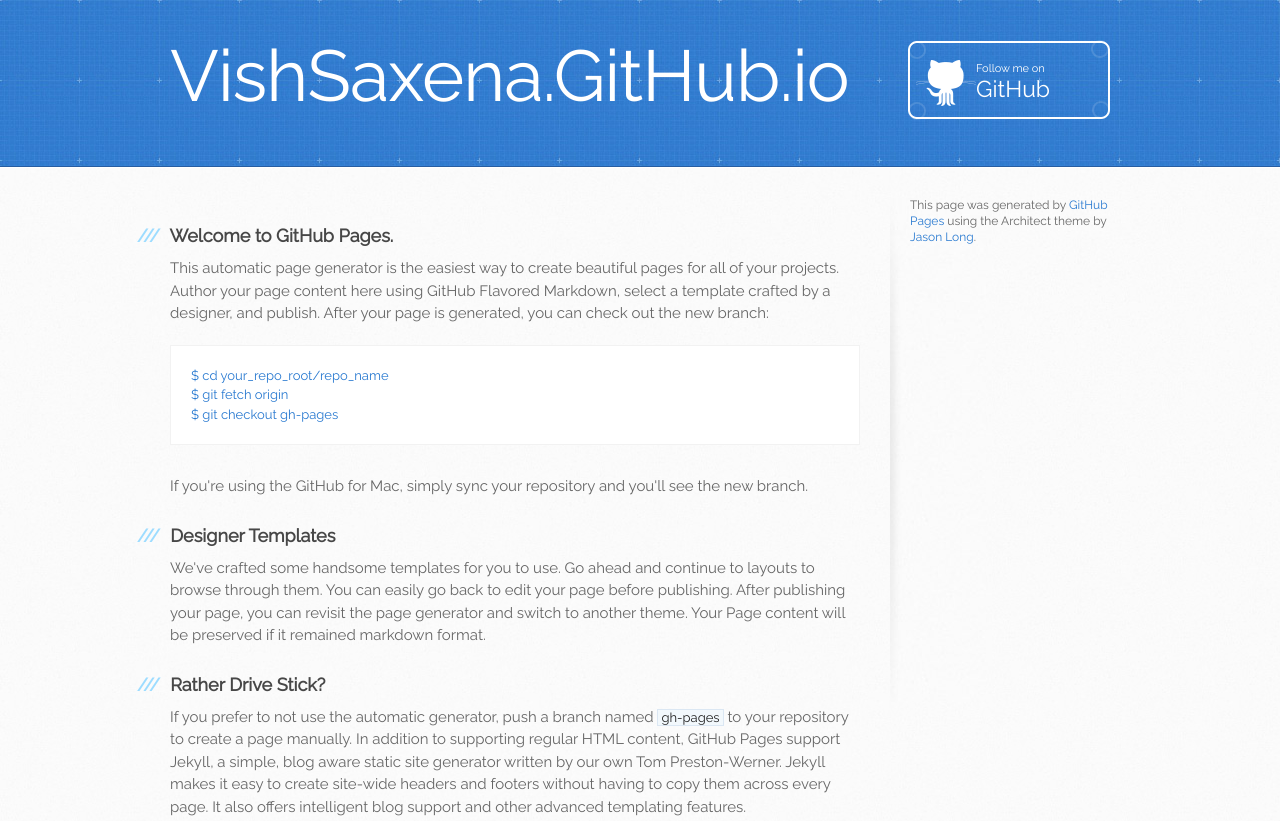
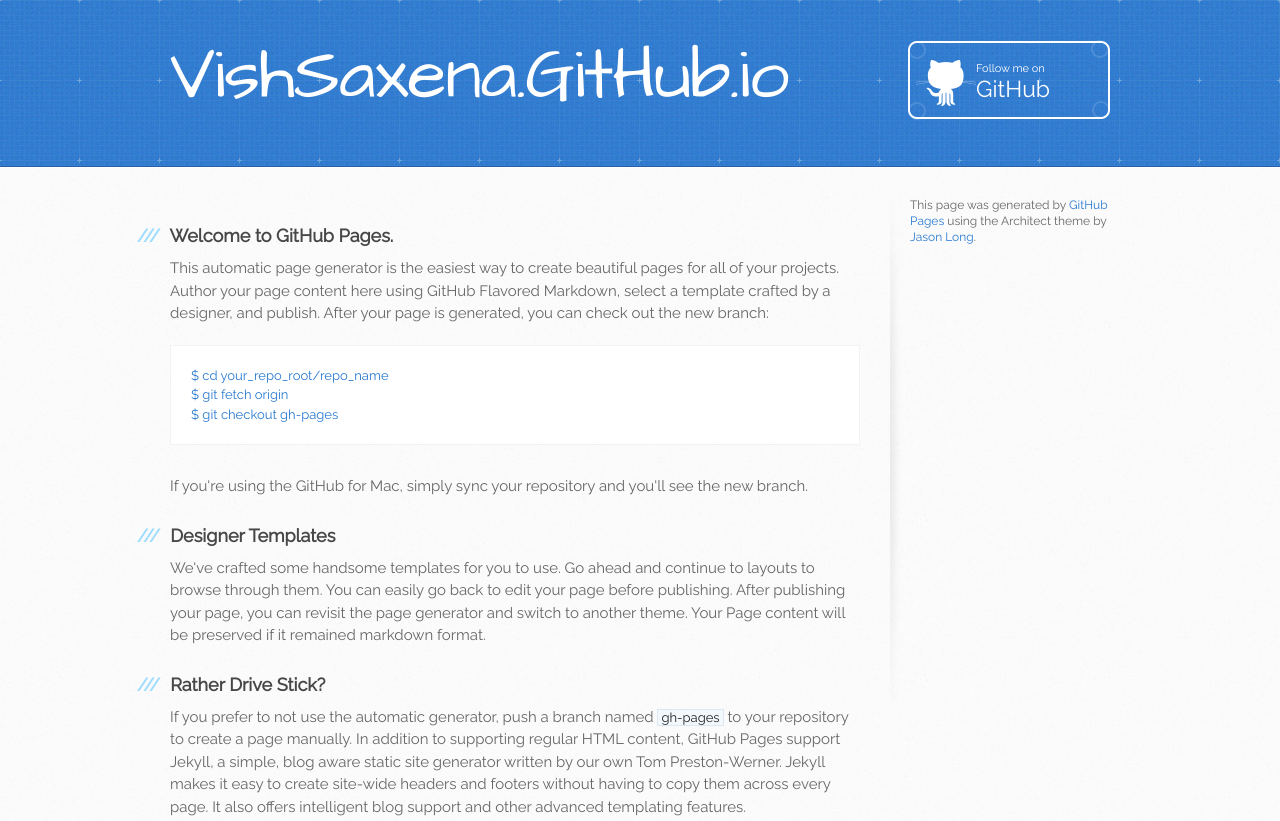
Before and after one commit to VishSaxena/vishsaxena.github.io, a plain HTML site: page index.html in a window 1280 px wide. Shown: the top 821 px of the page. Drawn offline with Linux system fonts and the light colour scheme.

Commit message:
Update stylesheet.css

```diff
--- a/stylesheets/stylesheet.css
+++ b/stylesheets/stylesheet.css
@@ -450,7 +450,7 @@ a:hover {
 header {
   padding-top: 40px;
   padding-bottom: 40px;
-  font-family: 'Raleway','Architects Daughter', 'Helvetica Neue', Helvetica, Arial, serif;
+  font-family: 'Architects Daughter', 'Helvetica Neue', Helvetica, Arial, serif;
   background: #2e7bcf url(../images/header-bg.jpg) 0 0 repeat-x;
   border-bottom: solid 1px #275da1;
 }
```
